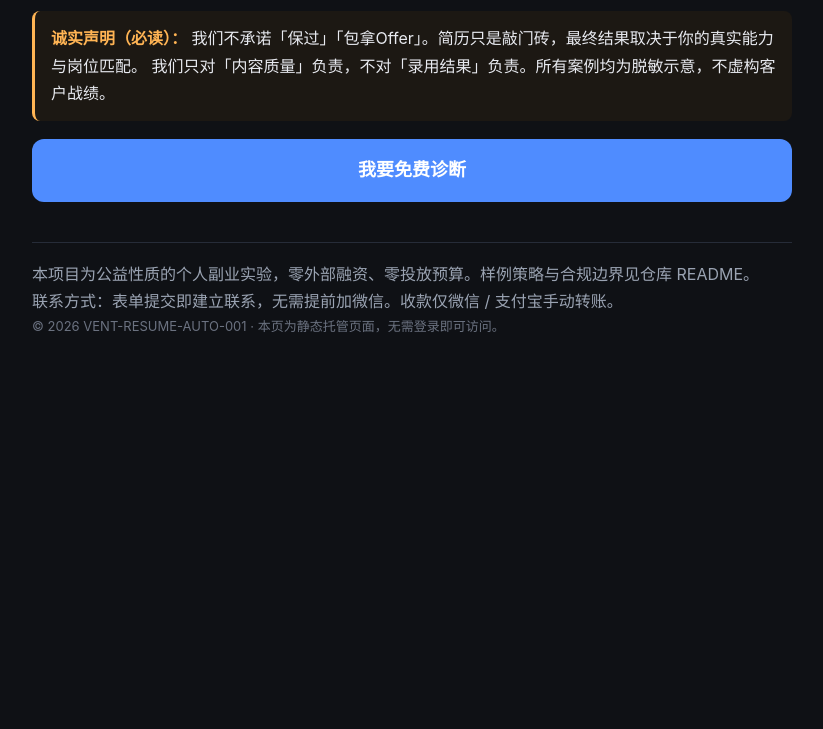
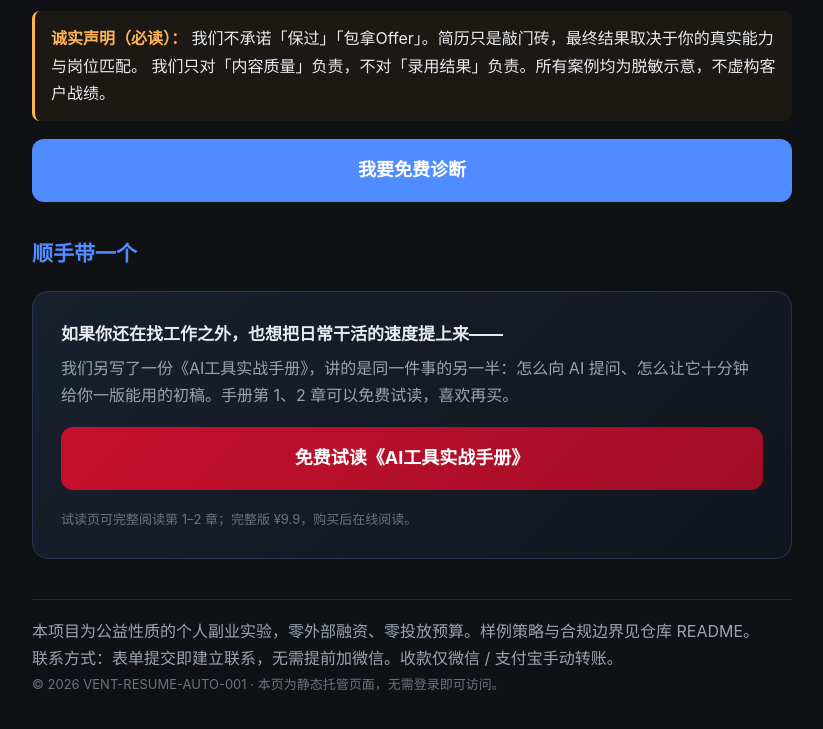
Before and after one commit to denggl123/resume-free-diagnosis, a plain HTML site: page index.html in a window 1280 px wide. Shown: the part 1165-1894 px from the top of the page, without its empty margins (228-1051 px from the left). Before the commit the page ends 1566 px from the top, so only its background shows below. Drawn offline with Linux system fonts and the light colour scheme.

Commit message:
Add cross-entry to AI toolkit free sample landing page

```diff
--- a/index.html
+++ b/index.html
@@ -101,6 +101,14 @@
     我要免费诊断
   </a>
 
+  <h2>顺手带一个</h2>
+  <div class="hero" style="border-color:#2a3550">
+    <p style="color:var(--txt);font-size:17px;margin-bottom:6px"><b>如果你还在找工作之外，也想把日常干活的速度提上来——</b></p>
+    <p style="margin-bottom:14px">我们另写了一份《AI工具实战手册》，讲的是同一件事的另一半：怎么向 AI 提问、怎么让它十分钟给你一版能用的初稿。手册第 1、2 章可以免费试读，喜欢再买。</p>
+    <a class="cta" href="landing-sample.html" target="_blank" rel="noopener" style="background:linear-gradient(135deg,#c8102e,#a00d25)">免费试读《AI工具实战手册》</a>
+    <p class="small" style="margin-top:10px">试读页可完整阅读第 1–2 章；完整版 ¥9.9，购买后在线阅读。</p>
+  </div>
+
   <footer>
     <p>本项目为公益性质的个人副业实验，零外部融资、零投放预算。样例策略与合规边界见仓库 README。</p>
     <p>联系方式：表单提交即建立联系，无需提前加微信。收款仅微信 / 支付宝手动转账。</p>
```
